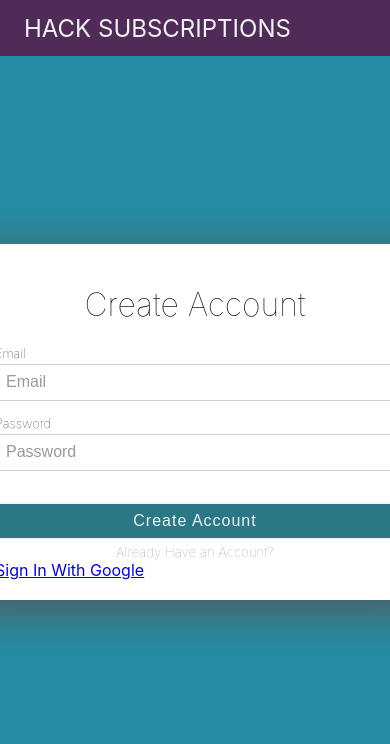
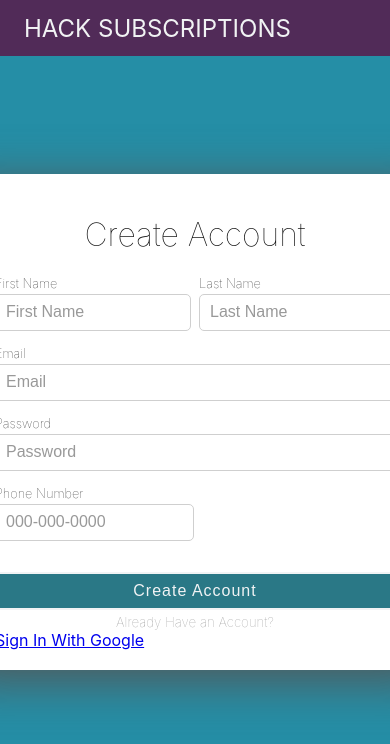
Before and after one commit to nani-koitsu/subscriptions-frontend, a React (Create React App) app: page /signup in a window 390 px wide. Shown: the top 744 px of the page. Built offline with nearby package versions, Linux system fonts and the light colour scheme.

Commit message:
added input fields in sign up to allow users to add first/last name and phone number

```diff
--- a/src/components/Forms/Form.css
+++ b/src/components/Forms/Form.css
@@ -63,16 +63,24 @@ input.error {
   display: relative;
 }
 
+.names {
+  display: flex;
+  justify-content: space-between;
+  width: 100%;
+}
+
 .firstName {
   margin-right: 1%;
 }
 
 .lastName {
   margin-left: 1%;
+  align-self: flex-end;
 }
 
 .firstName,
 .lastName,
+.phone,
 .email,
 .password {
   display: flex;
--- a/src/components/SignUp/SignUp.js
+++ b/src/components/SignUp/SignUp.js
@@ -8,6 +8,10 @@ import "../Forms/Form.css";
 const emailRegex = RegExp(
   /^[a-zA-Z0-9.!#$%&’*+/=?^_`{|}~-]+@[a-zA-Z0-9-]+(?:\.[a-zA-Z0-9-]+)*$/
 );
+
+const nameRegex = RegExp(/[0-9]/);
+
+const phoneRegex = RegExp(/[0-9]{3}-[0-9]{3}-[0-9]{4}/);
 
 const formValid = ({ formErrors, ...rest }) => {
   let valid = true;
@@ -29,9 +33,15 @@ class Signup extends Component {
   state = {
     email: "",
     password: "",
+    firstName: "",
+    lastName: "",
+    phone: "",
     formErrors: {
       email: "",
       password: "",
+      firstName: "",
+      lastName: "",
+      phone: ""
     },
   };
 
@@ -52,6 +62,9 @@ class Signup extends Component {
       const user = {
         email: this.state.email,
         password: this.state.password,
+        firstName: this.state.firstName,
+        lastName: this.state.lastName,
+        phone: this.state.phone
       };
       this.props
         .signup(user)
@@ -59,9 +72,15 @@ class Signup extends Component {
           this.setState({
             email: "",
             password: "",
+            firstName: "",
+            lastName: "",
+            phone: "",
             formErrors: {
               email: "",
               password: "",
+              firstName: "",
+              lastName: "",
+              phone: ""
             },
           });
           this.props.history.push("/signin");
@@ -91,6 +110,19 @@ class Signup extends Component {
         formErrors.password =
           value.length < 6 ? "minimum 6 characaters required" : "";
         break;
+      case "firstName":
+        formErrors.firstName =
+          value.match(nameRegex) ? "please enter a valid name" : "";
+        break;
+      case "lastName":
+        formErrors.lastName =
+          value.match(nameRegex) ? "please enter a valid name" : "";
+        break;
+      case "phone":
+        formErrors.phone =
+          !value.match(phoneRegex) ? "please follow the correct format" : "";
+        break;
+
       default:
         break;
     }
@@ -106,6 +138,36 @@ class Signup extends Component {
         <div className="form-wrapper">
           <h1>Create Account</h1>
           <form onSubmit={this.handleSubmit} noValidate>
+            <div className="names">
+              <div className='firstName'>
+                <label htmlFor="firstName">First Name</label>
+                <input
+                  className={formErrors.firstName.length > 0 ? "error" : null}
+                  placeholder="First Name"
+                  type="text"
+                  name="firstName"
+                  noValidate
+                  onChange={this.handleChange}
+                />
+                {formErrors.firstName.length > 0 && (
+                <span className="errorMessage">{formErrors.firstName}</span>
+              )}
+              </div>
+              <div className='lastName'>
+                <label htmlFor="lastName">Last Name</label>
+                <input
+                  className={formErrors.lastName.length > 0 ? "error" : null}
+                  placeholder="Last Name"
+                  type="text"
+                  name="lastName"
+                  noValidate
+                  onChange={this.handleChange}
+                />
+                {formErrors.lastName.length > 0 && (
+                <span className="errorMessage">{formErrors.lastName}</span>
+              )}
+              </div>
+            </div>
             <div className="email">
               <label htmlFor="email">Email</label>
               <input
@@ -134,6 +196,20 @@ class Signup extends Component {
                 <span className="errorMessage">{formErrors.password}</span>
               )}
             </div>
+            <div className="phone">
+              <label htmlFor="phone">Phone Number</label>
+              <input
+                className={formErrors.phone.length > 0 ? "error" : null}
+                placeholder="000-000-0000"
+                type="tel"
+                name="phone"
+                noValidate
+                onChange={this.handleChange}
+              />
+              {formErrors.phone.length > 0 && (
+                <span className="errorMessage">{formErrors.phone}</span>
+              )}
+            </div>
             <div className="createAccount">
               <button type="submit">Create Account</button>
               <small>Already Have an Account?</small>
```
